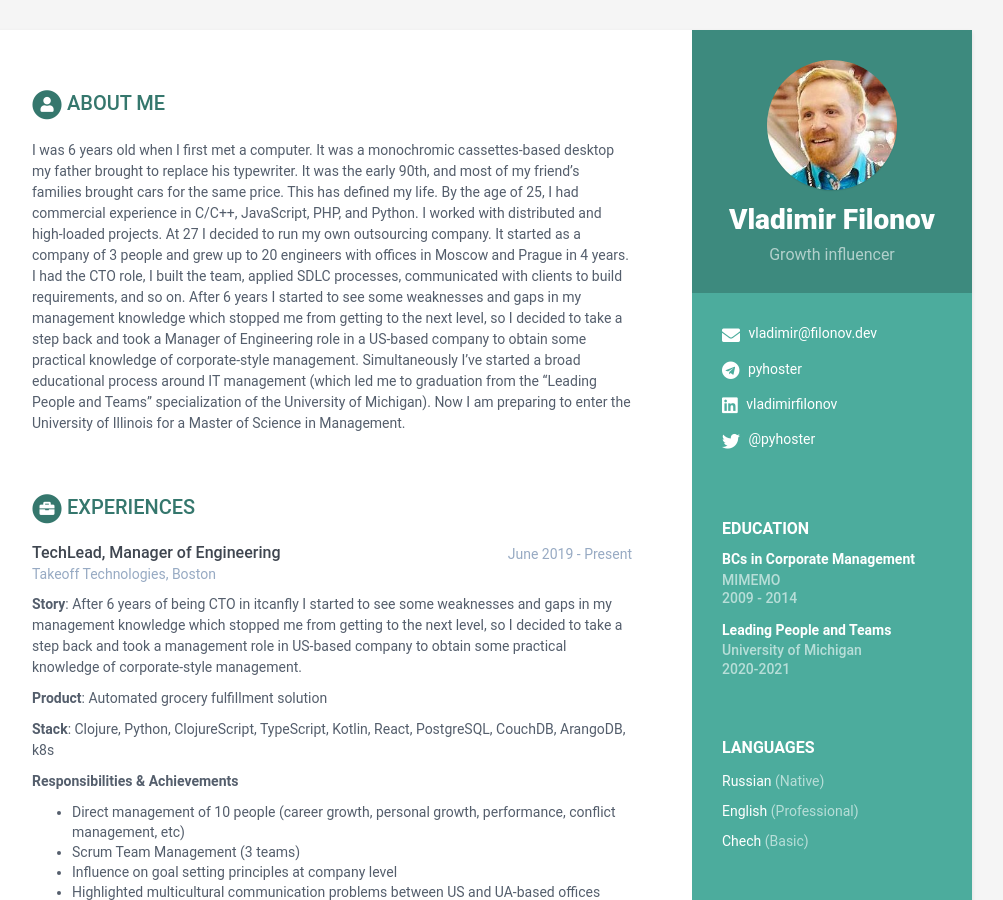
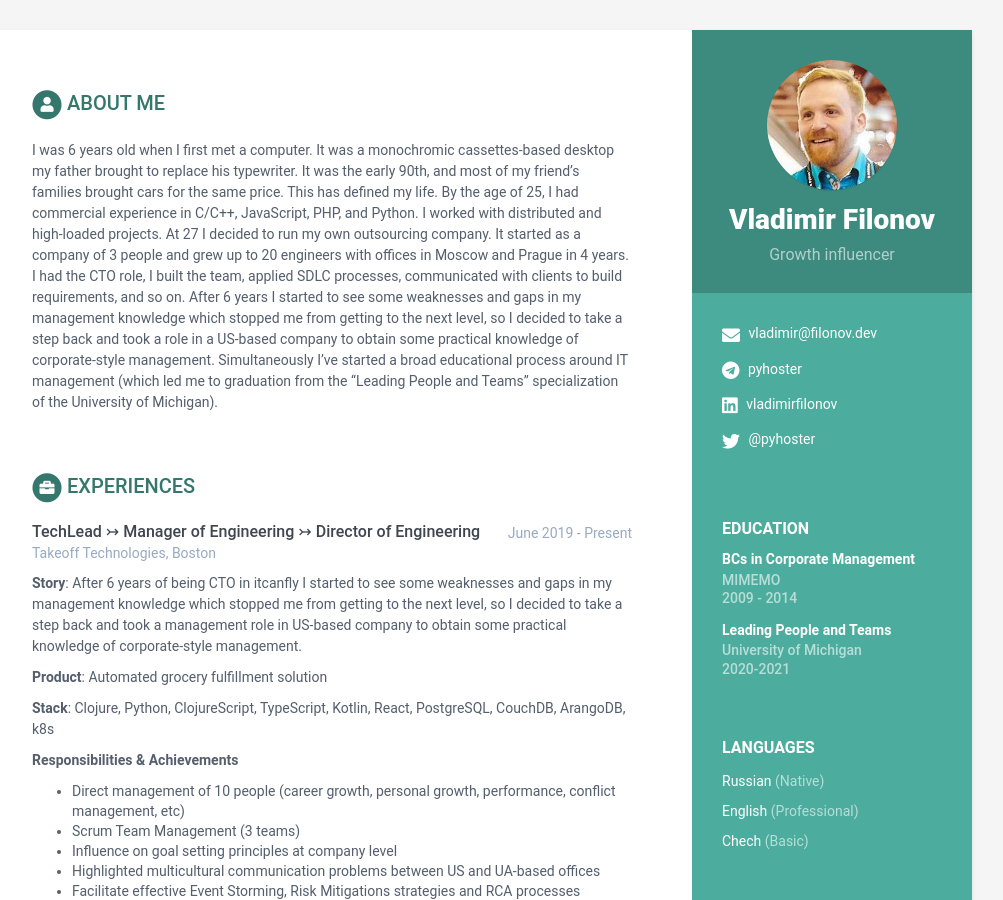
Before and after one commit to VladimirFilonov/vladimirfilonov.github.io, a Jekyll site: the page built from index.html, in a window 1280 px wide and 900 px high. Shown: the whole window, without its empty margins (168-1171 px from the left). Built offline with Jekyll 4.4.1, drawn with Linux system fonts in a browser that asks for light colours.

Commit message:
Update Roles in Takeoff

```diff
--- a/_data/data.yml
+++ b/_data/data.yml
@@ -54,7 +54,7 @@ career-profile:
       By the age of 25, I had commercial experience in C/C++, JavaScript, PHP, and Python. I worked with distributed and high-loaded projects.
       At 27 I decided to run my own outsourcing company. It started as a company of 3 people and grew up to 20 engineers with offices in Moscow and Prague in 4 years.
       I had the CTO role, I built the team, applied SDLC processes, communicated with clients to build requirements, and so on.
-      After 6 years I started to see some weaknesses and gaps in my management knowledge which stopped me from getting to the next level, so I decided to take a step back and took a Manager of Engineering role in a US-based company to obtain some practical knowledge of corporate-style management. Simultaneously I've started a broad educational process around IT management (which led me to graduation from the "Leading People and Teams" specialization of the University of Michigan). Now I am preparing to enter the University of Illinois for a Master of Science in Management.
+      After 6 years I started to see some weaknesses and gaps in my management knowledge which stopped me from getting to the next level, so I decided to take a step back and took a role in a US-based company to obtain some practical knowledge of corporate-style management. Simultaneously I've started a broad educational process around IT management (which led me to graduation from the "Leading People and Teams" specialization of the University of Michigan).
 
 education:
     - degree: BCs in Corporate Management
@@ -66,7 +66,7 @@ education:
       time: 2020-2021
 
 experiences:
-    - role: TechLead, Manager of Engineering
+    - role: TechLead ↣ Manager of Engineering ↣ Director of Engineering
       time: June 2019 - Present
       company: Takeoff Technologies, Boston
       details: |
```
